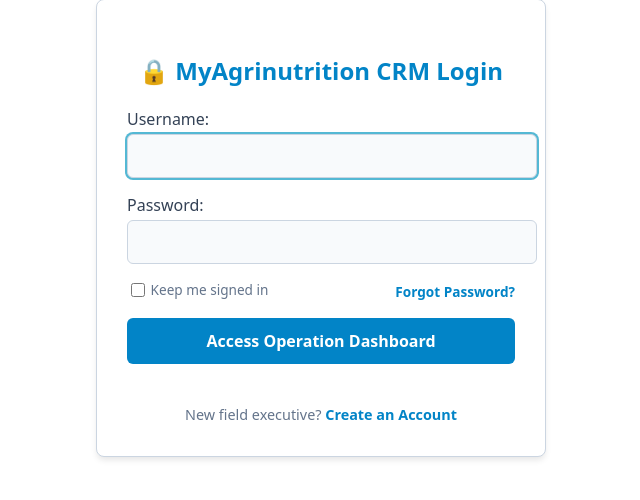
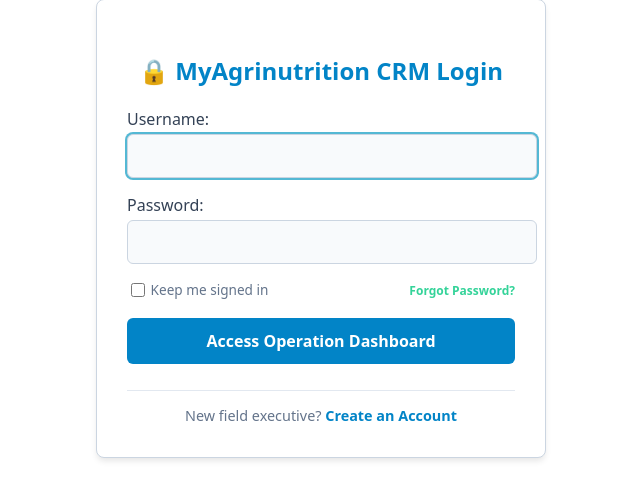
Before and after one commit to Karthi21-2001/myagrinutrition-crm, a Django app: page /crm/login/ in a window 1280 px wide. Shown: the part 81-581 px from the top of the page, without its empty margins (319-959 px from the left). Run offline with Django 5.2, Linux system fonts and the light colour scheme.

Commit message:
Update login.html

```diff
--- a/backend/crm_core/templates/crm_core/login.html
+++ b/backend/crm_core/templates/crm_core/login.html
@@ -27,7 +27,7 @@
         button { width: 100%; background-color: #0284c7; font-weight: bold; padding: 12px; margin-top: 15px; color: white; border: none; cursor: pointer; }
         button:hover { background-color: #0369a1; }
 
-        /* Utility styles for the new links matrix */
+        /* Utility styles for the links matrix */
         .utility-row {
             display: flex;
             align-items: center;
@@ -49,16 +49,21 @@
             margin-bottom: 0;
             cursor: pointer;
         }
+
+        /* Modified specific styling based on your requirements */
         .utility-row a {
-            color: #0284c7;
+            color: #34d399; /* Emerald 400 */
+            font-size: 0.75rem; /* text-xs */
             text-decoration: none;
             font-weight: bold;
+            transition: color 0.15s ease-in-out;
         }
         .utility-row a:hover {
+            color: #6ee7b7; /* Emerald 300 */
             text-decoration: underline;
         }
 
-        .footer-link { text-align: center; margin-top: 20px; font-size: 0.9rem; color: #64748b; border-t: 1px solid #e2e8f0; padding-top: 15px; }
+        .footer-link { text-align: center; margin-top: 20px; font-size: 0.9rem; color: #64748b; border-top: 1px solid #e2e8f0; padding-top: 15px; }
         .footer-link a { color: #0284c7; text-decoration: none; font-weight: bold; }
         .footer-link a:hover { text-decoration: underline; }
     </style>
```
